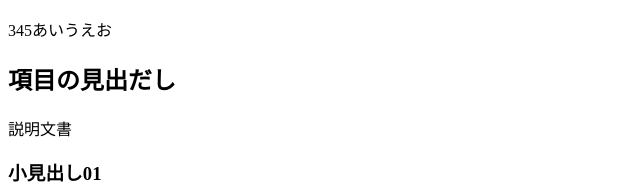
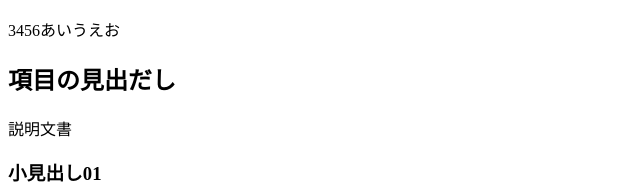
Before and after one commit to yasuko-3810835/lesson01_test, a plain HTML site: page index.html in a window 1280 px wide. Shown: the part 506-693 px from the top of the page, 0-640 px from the left. Drawn offline with Linux system fonts and the light colour scheme.

Commit message:
コミット1

```diff
--- a/index.html
+++ b/index.html
@@ -8,7 +8,7 @@
 <body>
     <h1>初めてのwebサイト</h1>
     <p><img src="abc.jpg" alt="家族旅行"></p>
-    <p>345あいうえお</p>
+    <p>3456あいうえお</p>
 
     <h2>項目の見出だし</h2>
     <p>説明文書</p>
```
